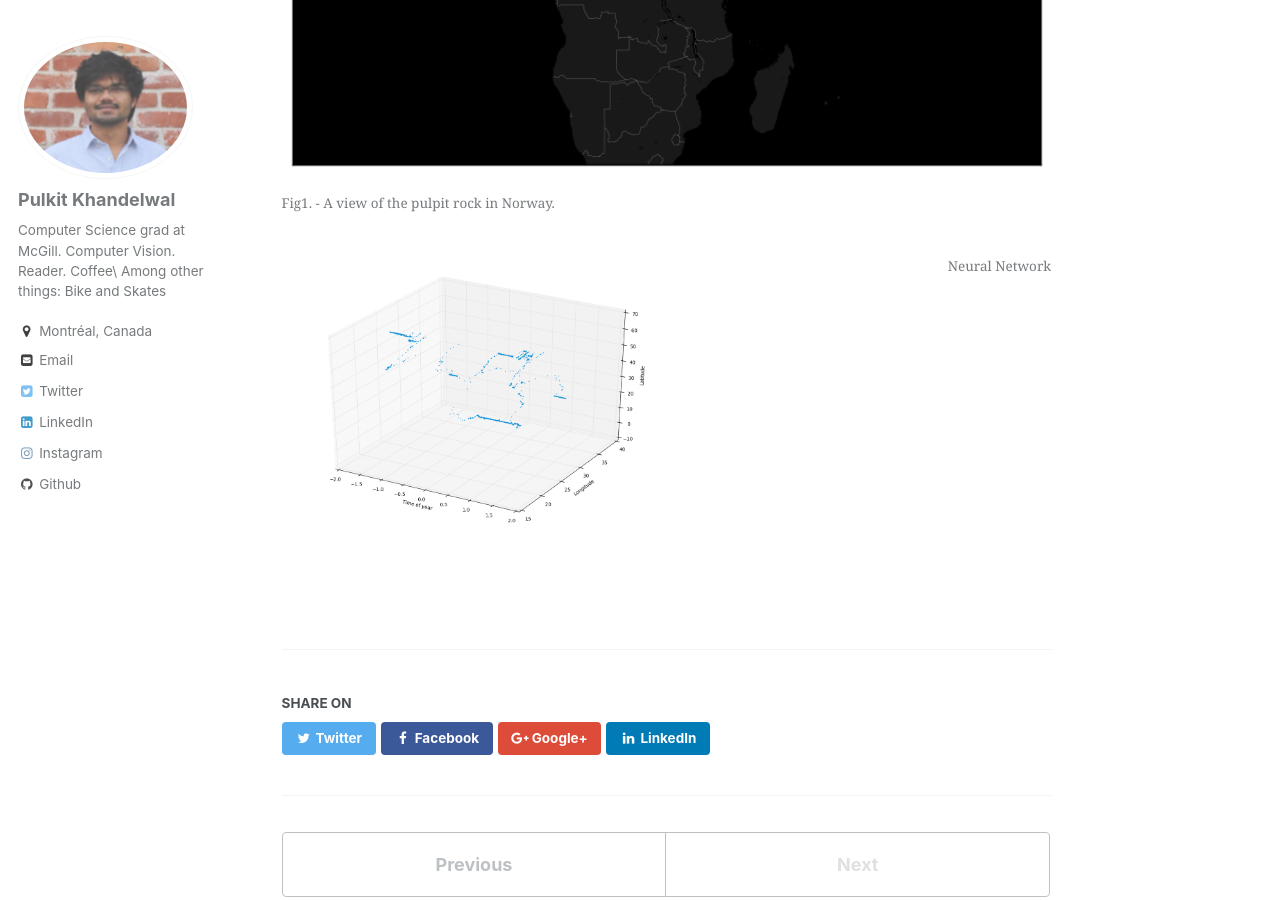
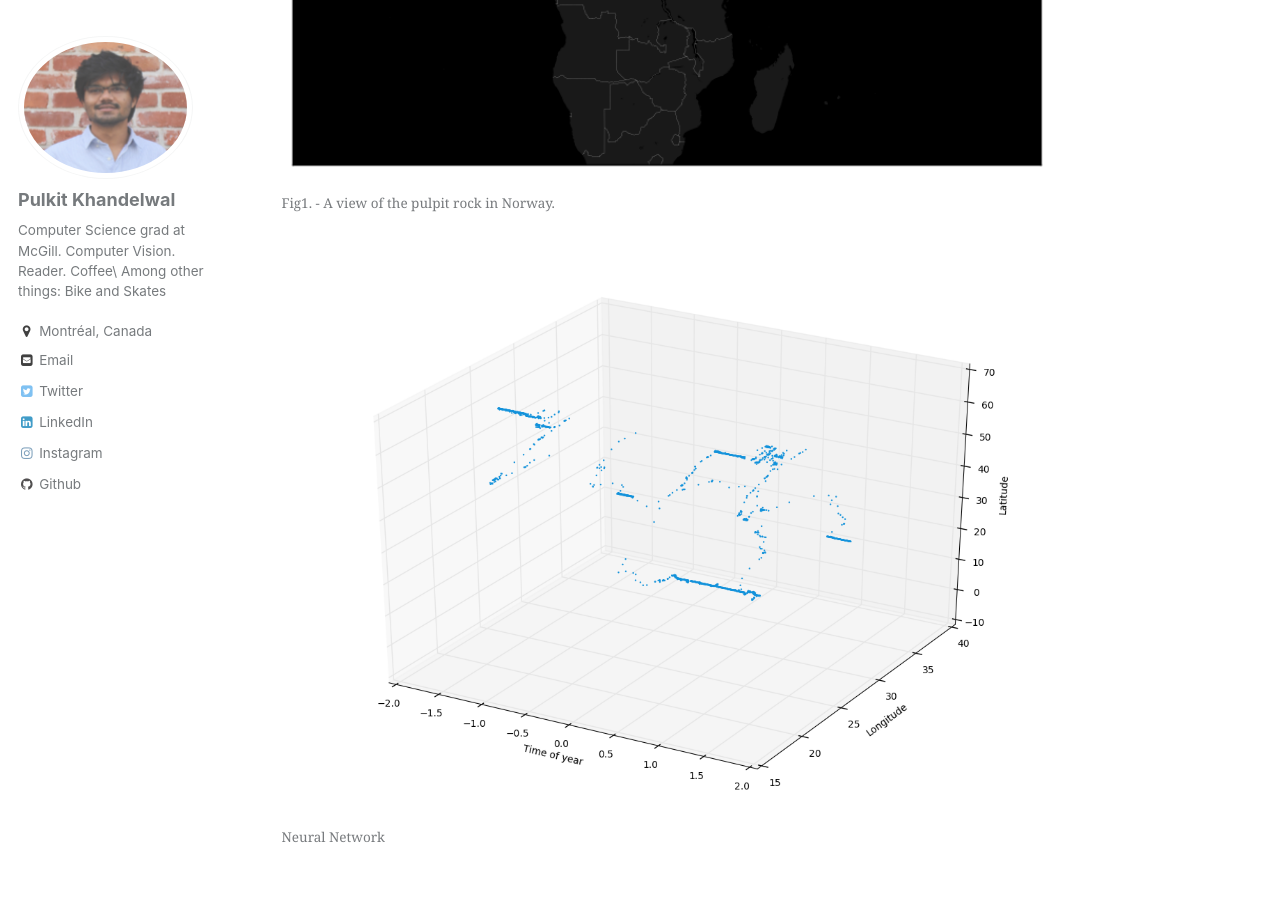
Before and after one commit to Pulkit-Khandelwal/pulkit-khandelwal.github.io, a Jekyll site: the page built from _blog/post_4.html, in a window 1280 px wide and 900 px high, scrolled down 1785 px. Built offline with Jekyll 4.4.1, drawn with Linux system fonts in a browser that asks for light colours; formulas are drawn with MathJax 3.

Commit message:
Update post_4.html

```diff
--- a/_blog/post_4.html
+++ b/_blog/post_4.html
@@ -39,8 +39,8 @@
 </figure>
 
  <figure>
-<img src="https://github.com/Pulkit-Khandelwal/pulkit-khandelwal.github.io/blob/master/_blog/post_3_img_3.png?raw=true" alt="Neural Network" style="width:50.0%" align="middle">
-   <figcaption>Neural Network<span label="fig:a"></span></figcaption>
+<img src="https://github.com/Pulkit-Khandelwal/pulkit-khandelwal.github.io/blob/master/_blog/post_3_img_3.png?raw=true" alt="Neural Network" width="304" height="228" align="middle">
+   <figcaption>Neural Network</figcaption>
 </figure>
 
 </body>
```
